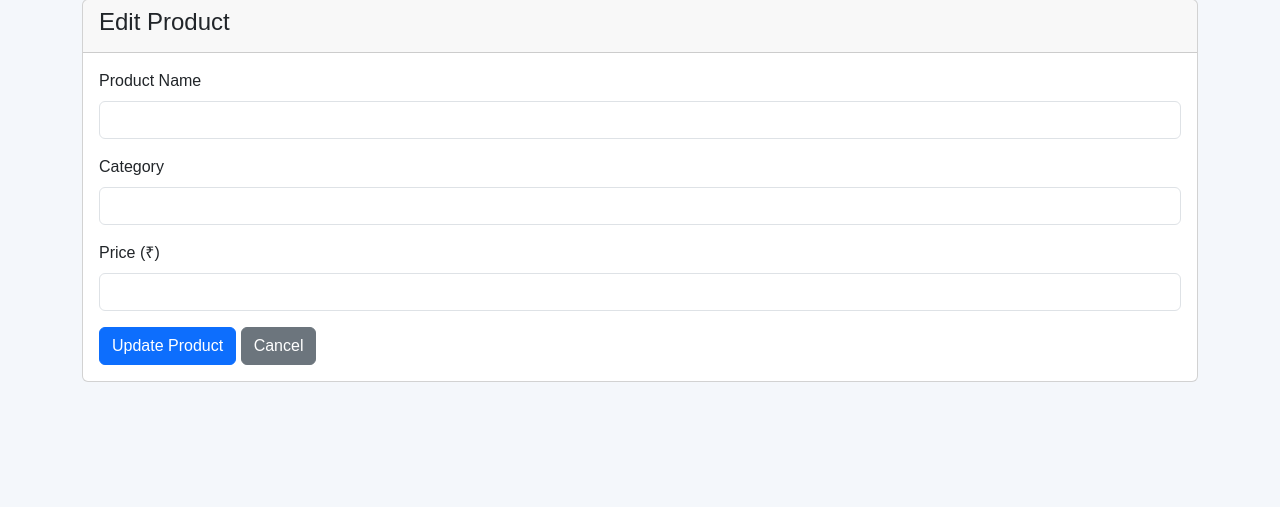
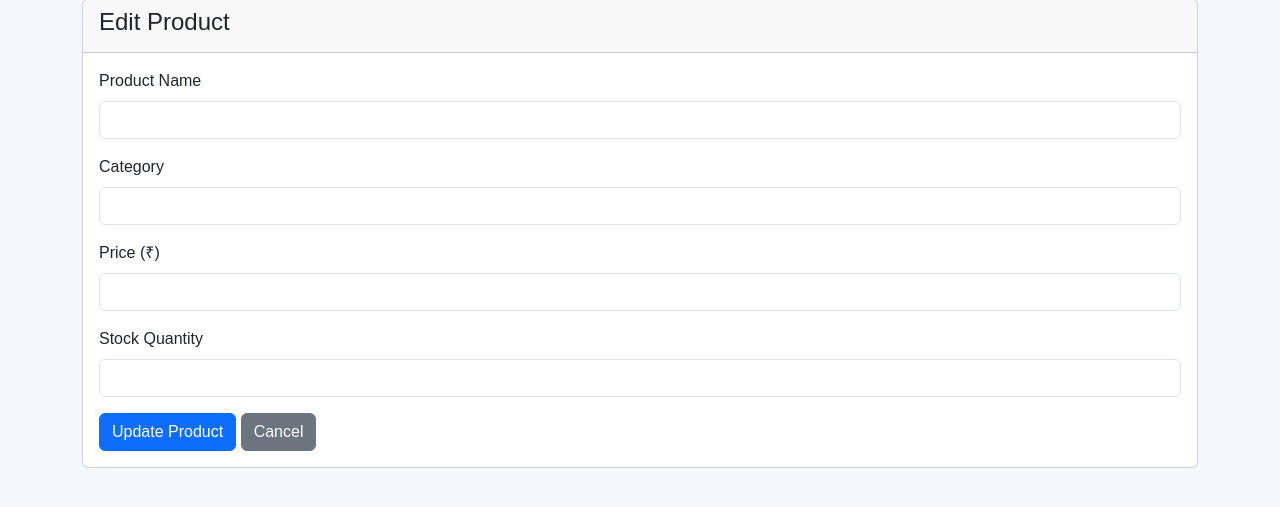
Before and after one commit to poojithakondeti/sales-data-analysis-system, a Flask app: template templates/edit_product.html in a window 1280 px wide. Shown: the part 122-629 px from the top of the page. Run offline with Flask 3, Linux system fonts and the light colour scheme; the template is opened without the code that fills it, so the values that code supplies are empty; the visitor is signed in with stand-in values (Sample User, id 1).

Commit message:
Update edit_product.html

```diff
--- a/templates/edit_product.html
+++ b/templates/edit_product.html
@@ -43,6 +43,17 @@
                            required>
                 </div>
 
+                <div class="mb-3">
+                    <label class="form-label">Stock Quantity</label>
+                    <input type="number"
+                           name="stock_quantity"
+                           class="form-control"
+                           value="{{ product.stock_quantity }}"
+                           min="0"
+                           step="1"
+                           required>
+                </div>
+
                 <button type="submit" class="btn btn-primary">
                     Update Product
                 </button>
```
